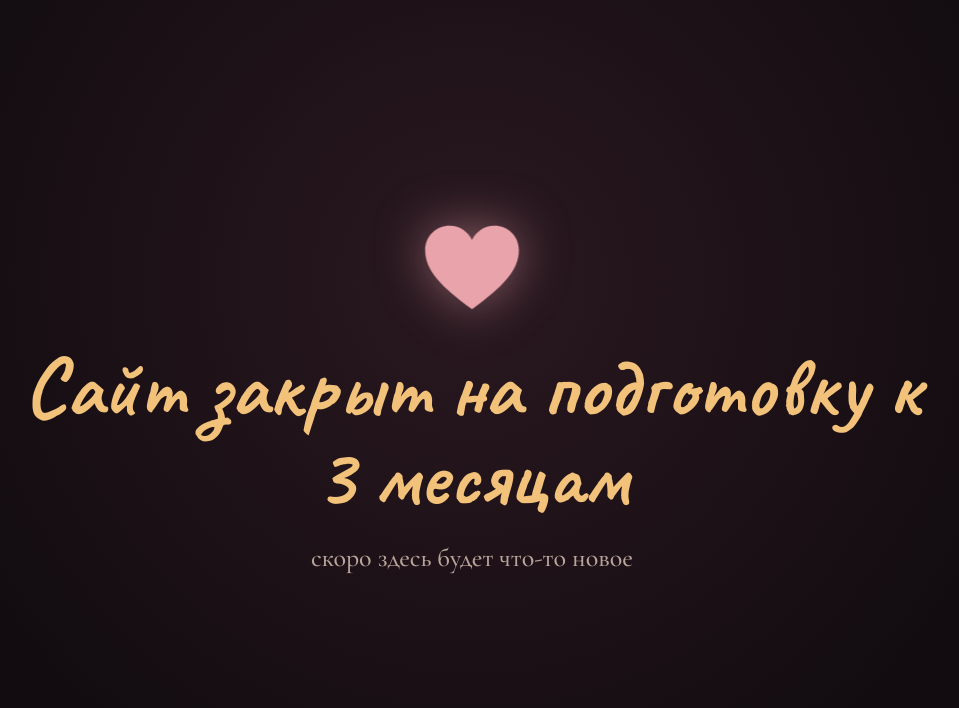
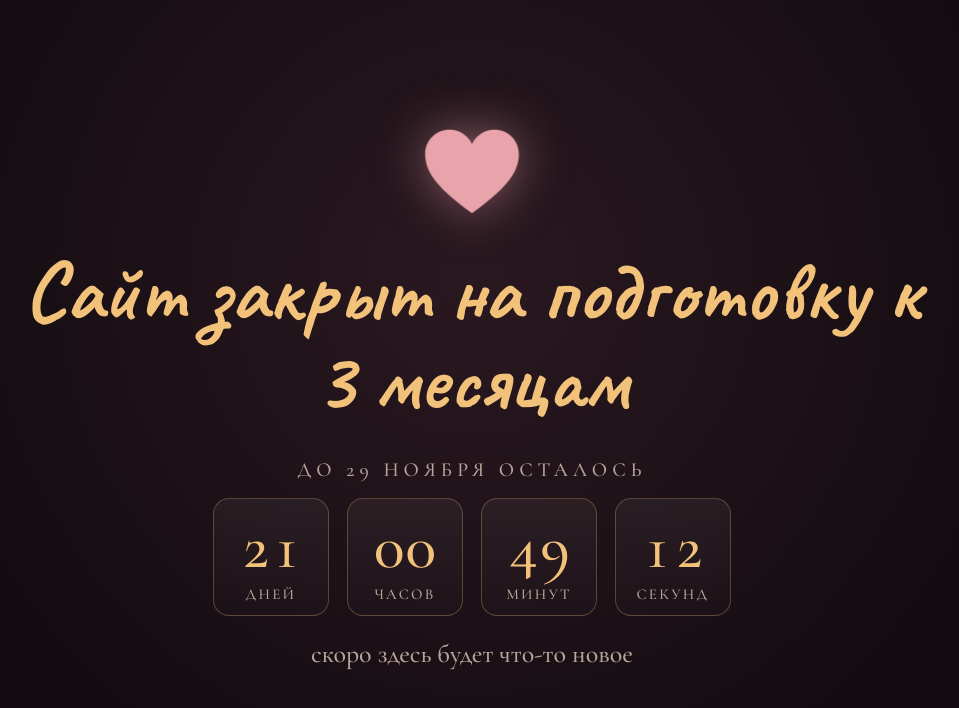
Before and after one commit to MrHis-coder/dva-mesyatsa, a plain HTML site: page index.html in a window 1280 px wide. Shown: the whole page, without its empty margins (168-1127 px from the left). Drawn offline with Linux system fonts and the light colour scheme.

Commit message:
update index.html

```diff
--- a/index.html
+++ b/index.html
@@ -229,6 +229,15 @@
   }
   #closed svg { width: 90px; height: auto; margin-bottom: 30px; animation: beat 1.6s ease-in-out infinite; filter: drop-shadow(0 0 22px rgba(233,163,171,.5)); }
   #closed h1 { font-family: 'Caveat', cursive; font-weight: 700; font-size: clamp(42px, 8vw, 84px); line-height: 1.05; color: var(--gold); max-width: 900px; }
+  .soon { margin-top: 34px; }
+  .soon-label { font-size: clamp(16px, 2.4vw, 20px); letter-spacing: .25em; text-transform: uppercase; color: var(--muted); margin-bottom: 16px; }
+  .soon-units { display: flex; justify-content: center; gap: clamp(8px, 2vw, 18px); flex-wrap: wrap; }
+  .soon-units div {
+    min-width: clamp(72px, 13vw, 116px); padding: 16px 8px 12px; border-radius: 16px;
+    border: 1px solid rgba(243,194,122,.28); background: linear-gradient(180deg, rgba(255,255,255,.05), rgba(255,255,255,.01));
+  }
+  .soon-units b { display: block; font-weight: 500; font-size: clamp(38px, 7vw, 64px); line-height: 1; color: var(--gold); font-variant-numeric: tabular-nums; }
+  .soon-units span { display: block; margin-top: 6px; font-size: clamp(12px, 1.8vw, 15px); letter-spacing: .15em; text-transform: uppercase; color: var(--muted); }
   #closed p { margin-top: 22px; font-size: clamp(20px, 3vw, 26px); color: var(--muted); }
 
   @media (prefers-reduced-motion: reduce) {
@@ -250,9 +259,40 @@
   <div>
     <svg viewBox="0 0 100 90"><path d="M50 86 C20 64 4 48 4 28 C4 14 15 4 28 4 C38 4 46 10 50 18 C54 10 62 4 72 4 C85 4 96 14 96 28 C96 48 80 64 50 86Z" fill="#e9a3ab"/></svg>
     <h1>Сайт закрыт на подготовку к 3 месяцам</h1>
+    <div class="soon" id="soon">
+      <div class="soon-label">до 29 ноября осталось</div>
+      <div class="soon-units">
+        <div><b id="sd">0</b><span>дней</span></div>
+        <div><b id="sh">00</b><span>часов</span></div>
+        <div><b id="sm">00</b><span>минут</span></div>
+        <div><b id="ss">00</b><span>секунд</span></div>
+      </div>
+    </div>
     <p>скоро здесь будет что-то новое</p>
   </div>
 </div>
+<script>
+  (function () {
+    const OPEN = new Date(2026, 10, 29, 0, 0, 0); // 29 ноября
+    const pad = n => String(n).padStart(2, '0');
+    function tickSoon() {
+      let left = Math.max(0, Math.floor((OPEN - Date.now()) / 1000));
+      if (left === 0) {
+        document.querySelector('#soon .soon-label').textContent = 'три месяца уже наступили';
+        document.querySelector('#soon .soon-units').style.display = 'none';
+        return;
+      }
+      const d = Math.floor(left / 86400); left -= d * 86400;
+      const h = Math.floor(left / 3600); left -= h * 3600;
+      const m = Math.floor(left / 60);
+      document.getElementById('sd').textContent = d;
+      document.getElementById('sh').textContent = pad(h);
+      document.getElementById('sm').textContent = pad(m);
+      document.getElementById('ss').textContent = pad(left - m * 60);
+    }
+    tickSoon(); setInterval(tickSoon, 1000);
+  })();
+</script>
 <div id="mobile">
   <div>
     <svg viewBox="0 0 120 90" fill="none" stroke="#f3c27a" stroke-width="3" stroke-linejoin="round">
```
